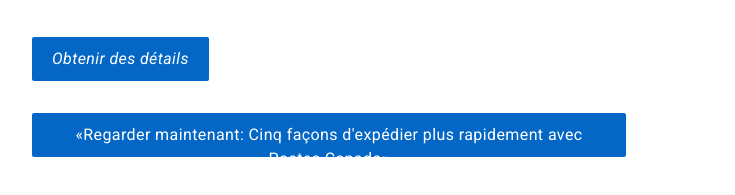
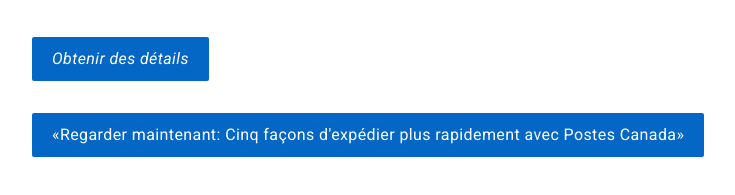
Before and after one commit to vaibhav291193/cta_fr, a plain HTML site: page index.html in a window 1280 px wide. Shown: the part 367-562 px from the top of the page, without its empty margins (321-1056 px from the left). Drawn offline with nearby package versions, Linux system fonts and the light colour scheme; a script that the page names is missing.

Commit message:
styling change

```diff
--- a/index.html
+++ b/index.html
@@ -18,7 +18,7 @@
 <div class="row" style="margin-left:24px;">
 <div class="col-md-3"></div>
 <div class="col-md-9 row" >
-<div class =col-md-8 row">
+<div class =col-md-12 row">
 
 <div style="padding-top: 80 px;">
 <table style="border-spacing: 0; border-collapse: collapse; padding: 10px 20px !important; vertical-align: top; text-align: left; width: auto; mso-border-bottom-alt: 0px; mso-border-left-alt: 0px; mso-border-right-alt: 0px;" width="100%" valign="top" align="left">
```
